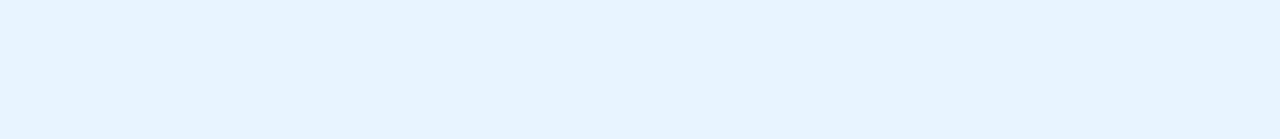
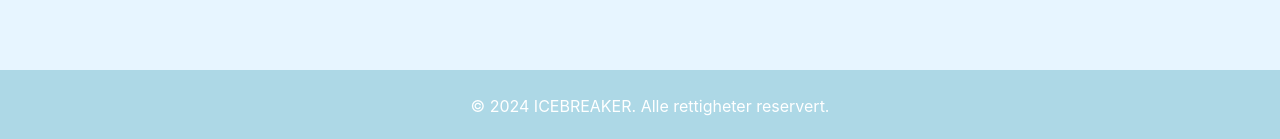
Before and after one commit to ScottJuvik/Icebreaker, a React (Create React App) app in the folder icebreaker_frontend/: page / in a window 1280 px wide. Shown: the part 658-797 px from the top of the page. Built offline with nearby package versions, Linux system fonts and the light colour scheme; no server answers; the database is empty.

Commit message:
made easy footer

```diff
--- a/icebreaker_frontend/src/App.tsx
+++ b/icebreaker_frontend/src/App.tsx
@@ -1,10 +1,15 @@
 import React, { useEffect, useState } from "react";
 import Router from "./Routers/Router";
 import "./App.css";
+import Footer from './components/Footer/Footer';
+
 
 function App() {
   return (
-    <Router />
+    <div>
+      <Router />
+      <Footer></Footer>
+    </div>
   );
 }
 
--- a/icebreaker_frontend/src/components/Footer/Footer.css
+++ b/icebreaker_frontend/src/components/Footer/Footer.css
@@ -1,19 +1,11 @@
-/* Footer.css */
 .footer {
-    background: linear-gradient(343deg, rgb(16, 4, 248) 0%, rgb(50, 14, 233) 44%, rgb(13, 5, 249) 100%);
-    color: #FDFDFD;
+    background: lightblue;
+    color: white;
     text-align: center;
-    padding: 10px 0;
+    padding: 10px;
     position: fixed;
-    /* Fester footeren til bunnen av skjermen */
     left: 0;
     bottom: 0;
     width: 100%;
-    /* Sørger for at footeren strekker seg over hele bredden */
-    box-shadow: 0 -5px 15px rgba(0, 0, 0, 0.2);
-    /* Skygge som viser at footeren er over innholdet */
-    z-index: 100;
-    /* Sørger for at footeren ligger over annet innhold */
+    z-index: 1000;
 }
-
-/* Om du har ekstra elementer som knapper eller lenker, kan disse stiles her */
--- a/icebreaker_frontend/src/components/Footer/Footer.tsx
+++ b/icebreaker_frontend/src/components/Footer/Footer.tsx
@@ -1,18 +1,13 @@
-import { useEffect, useState } from "react";
-import "./Footer.css";
-import { auth, db } from "../../firebase/firebaseConfig";
-//import { Link, useNavigate, useLocation } from "react-router-dom";
+import React from "react";
+import "./Footer.css"; // Endre til riktig sti for din footer CSS
 
-
-
-// Definerer Footer komponenten
 const Footer = () => {
-
-  // Render footer elementet med innholdet du vil ha i din footer
   return (
     <footer className="footer">
-      {/* Dette er innholdet i footeren din */}
-      <p>© {new Date().getFullYear()} ICEBREAKER. Alle rettigheter reservert.</p>
+      <div className="footer_content">
+        <p>© {new Date().getFullYear()} ICEBREAKER. Alle rettigheter reservert.</p>
+        {/* Du kan legge til flere innholdselementer her om nødvendig */}
+      </div>
     </footer>
   );
 };
```
